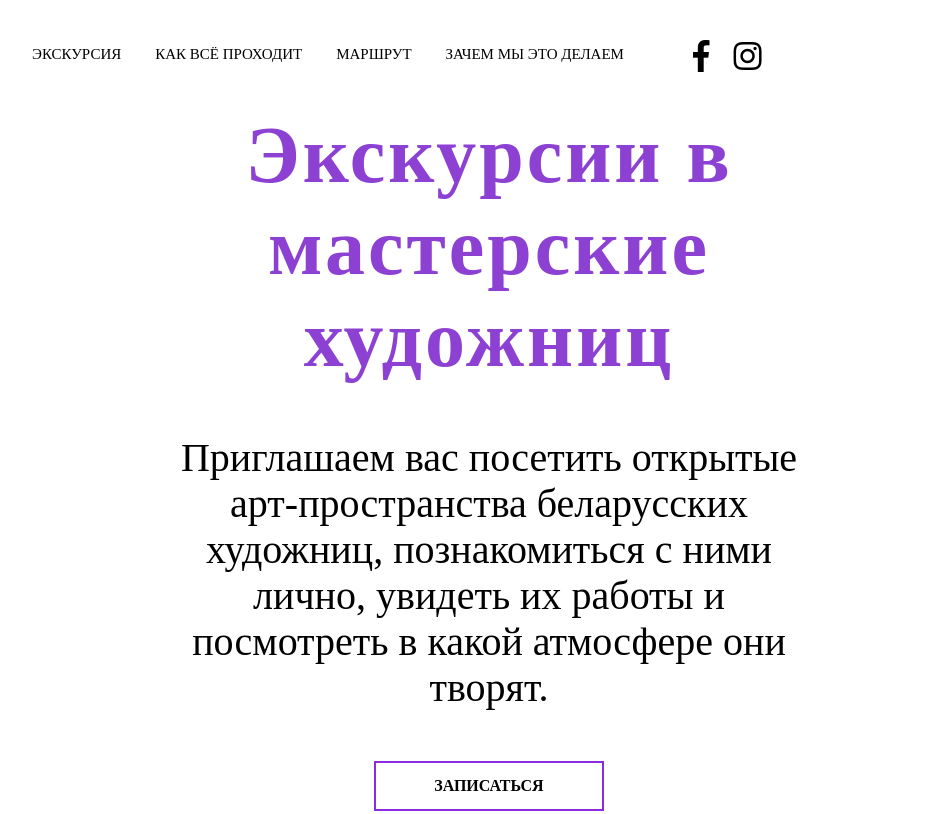
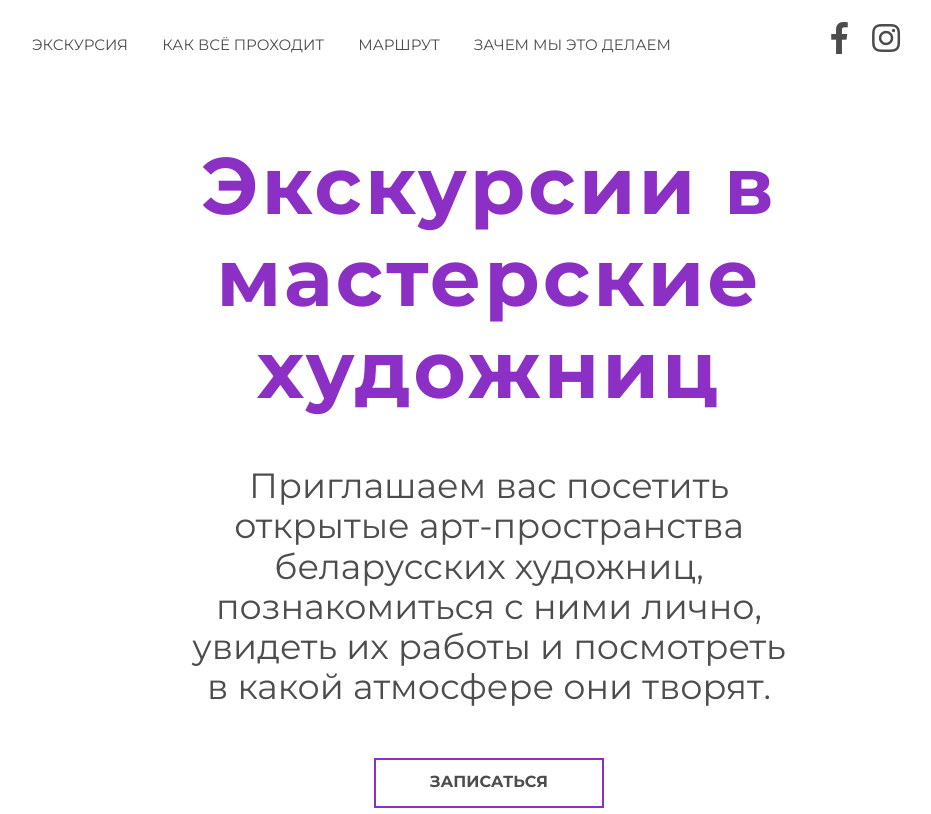
Before and after one commit to nataliamotuz/women-studios, a plain HTML site: page index.html in a window 1280 px wide. Shown: the top 814 px of the page, without its empty margins (151-1082 px from the left). Drawn offline with Linux system fonts and the light colour scheme.

Commit message:
add font

```diff
--- a/css/styles.css
+++ b/css/styles.css
@@ -1,4 +1,13 @@
 header {
+    position: fixed;
+    background: #fff;
+    opacity: 0.7;
+    height: 60px;
+    margin: 0 auto;
+    width: 1024px;
+}
+.empty-header {
+    height: 140px;
 }
 .item {
     display: inline-block;
@@ -6,11 +15,14 @@ header {
     cursor: pointer;
     text-transform: uppercase;
     font-size: 15px;
-    padding: 30px 15px;
+    padding: 20px 15px;
 }
 ul.menu {
     display: inline-block;
-    vertical-align: 50%;
+    width: 800px;
+}
+.item a:hover {
+    color: #8C2FC5;
 }
 .menu a {
     text-decoration: none;
@@ -22,17 +34,23 @@ ul.menu {
     cursor: pointer;
     display: inline-block;
   }
+  ul.social-networks {
+      margin: 0;
+  }
 
   .social-networks a {
     display: block;
     color: black;
     text-decoration: none;
   }
+  .social-networks a:hover {
+      color: #8C2FC5;
+  }
   .social-networks-wrapper {
     display: inline-block;
   }
 h1 {
-    color:rgb(140, 65, 211);
+    color: #8C2FC5;
     text-align: center;
     font-size: 80px;
     margin: 0 auto;
@@ -42,11 +60,12 @@ h1 {
 
 }
 .intro {
-    font-size: 40px;
+    font-size: 35px;
     margin: 0 auto;
     width: 623px;
     text-align: center;
     padding: 50px 0;
+    font-weight: 400;
 }
 .join {
     background: #fff;
@@ -54,17 +73,17 @@ h1 {
     height: 50px;
     margin: 0 auto;
     display: block;
-    border: 2px solid blueviolet;
+    border: 2px solid #8C2FC5;
     transition-delay: 0s;
 }
 .join a {
-    color: #000000;
+    color: #4D4D4D;
     text-decoration: none;
     text-transform: uppercase;
     font-weight: 700;
 }
 .join:hover {
-    background: blueviolet;
+    background: #8C2FC5;
     transition: background-color 0.2s ease-in-out, color 0.2s ease-in-out, border-color 0.2s ease-in-out, box-shadow 0.2s ease-in-out;
 }
 .join:hover a {
@@ -72,6 +91,8 @@ h1 {
 }
 body {
     width: 100%;
+    font-family: 'Montserrat', sans-serif;
+    color: #4D4D4D;
 }
 .wrapper {
     width: 1024px;
@@ -82,7 +103,7 @@ body {
     padding-top: 50px;
 }
 h2 {
-  color: blueviolet;
+  color: #8C2FC5;
   text-align: center;
   font-size: 50px;
   margin: 0 auto;
@@ -93,7 +114,7 @@ h2 {
 }
 .actions {
     display: inline-block;
-    width: 338px;
+    width: 333px;
     text-align: left;
     margin: 0 auto;
     padding: 0 10px;
@@ -102,7 +123,7 @@ h2 {
 box-sizing: border-box;
 }
 i {
-    color: blueviolet;
+    color: #8C2FC5;
 }
 .icon {
   text-align: center;
--- a/index.html
+++ b/index.html
@@ -8,6 +8,7 @@
   <link rel="stylesheet" href="./css/normalize.css">
   <link rel="stylesheet" href="https://use.fontawesome.com/releases/v5.3.1/css/all.css"
     integrity="sha384-mzrmE5qonljUremFsqc01SB46JvROS7bZs3IO2EmfFsd15uHvIt+Y8vEf7N7fWAU" crossorigin="anonymous">
+    <link href="https://fonts.googleapis.com/css?family=Montserrat:400,500,700&amp;subset=cyrillic" rel="stylesheet">
   <link rel="stylesheet" href="./css/styles.css">
   <title>Women Studios</title>
 </head>
@@ -17,31 +18,31 @@
     <header>
       <nav class="navigation">
         <ul class="menu">
-          <li class="item"><a href="#">Экскурсия</a></li>
-          <li class="item"><a href="#">как всё проходит</a></li>
-          <li class="item"><a href="#">маршрут</a></li>
-          <li class="item"><a href="#">зачем мы это делаем</a></li>
+          <li class="item"><a href="#excursion">Экскурсия</a></li>
+          <li class="item"><a href="#howgoing">как всё проходит</a></li>
+          <li class="item"><a href="#route">маршрут</a></li>
+          <li class="item"><a href="#whydo">зачем мы это делаем</a></li>
         </ul>
         <div class="social-networks-wrapper">
           <ul class="social-networks">
-            <li><a class="fab fa-facebook-f fa-2x" href="//facebook.com" target="_blank"></a></li>
+            <li><a class="fab fa-facebook-f fa-2x" href="https://www.facebook.com/Genderroute/" target="_blank"></a></li>
             <li><a class="fab fa-instagram fa-2x" href="//instagram.com" target="_blank"></a></li>
           </ul>
         </div>
       </nav>
     </header>
+    <div class="empty-header"></div>
     <main>
       <section>
-        <h1>Экскурсии в мастерские художниц</h1>
+        <h1 id="excursion">Экскурсии в мастерские художниц</h1>
         <p class="intro">Приглашаем вас посетить открытые арт-пространства беларусских художниц, познакомиться с ними
           лично, увидеть их работы и посмотреть в какой атмосфере они творят.</p>
         <button class="join"><a href="" target="_blank">Записаться</a></button>
-        <div class="excursion"><img src="./assets/excursion.jpg" alt="Экскурсия в художественную мастерскую"
-            width="1024" height="650"></div>
+        <div class="excursion"><img src="./assets/excursion.jpg" alt="Экскурсия в художественную мастерскую"></div>
 
       </section>
       <section>
-        <h2>Как все происходит</h2>
+        <h2 id="howgoing">Как все проходит</h2>
         <div class="actions">
           <div class="icon"><i class="far fa-address-card fa-7x"></i></div>
           <div>
@@ -64,19 +65,18 @@
           <div class="icon"><i class="far fa-paper-plane fa-7x"></i></div>
           <div>
             <p>Мы создаём канал в Telegram под каждую экскурсию. Там публикуется информация о месте встречи. Сообщается
-              местоположение для тех, кто опаздывает. Туда же отправляется дополнительная информация, с которой будет
-              куда интереснее общаться с художницами.
+              местоположение для тех, кто опаздывает, отправляется дополнительная информация, с которой будет интереснее общаться с художницами.
             </p>
           </div>
         </div>
-        <h2>Маршрут</h2>
+        <h2 id="route">Маршрут</h2>
         <p class="route">Начинаем в зависимости от того, какие мастерские соглашаются принять гостей. Всего на карте 3
           места-кластера. На вокзале (1), у Дома художника (около ТЦ «Рига») ул. Сурганова, 44 (2), у «Палаца
           мастацтваў» (3).</p>
         <img class="map" src="./assets/map.png" alt="map">
         <p class="route">На карте указаны лишь мастерские тех художниц, которые согласились впустить в свои пространства
           публику и рассказать о себе, и о своем культурном опыте.</p>
-        <h2>Зачем мы это делаем</h2>
+        <h2 id="whydo">Зачем мы это делаем</h2>
         <article>
           <p class="why">Беларусские художницы не объединены в какие-либо ассоциации и союзы, у них нет регулярной
             возможности создавать выставочные пространства для своего искусства, что дало бы возможность воздействовать
@@ -91,6 +91,7 @@
             «союзовcкие», «городские» (снять их можно только с одобрения БСХ) и «домашние» (снимаются самостоятельно).
           </p>
         </article>
+        <button class="join"><a href="" target="_blank">Записаться на экскурсию</a></button>
       </section>
 
     </main>
```
Also changed, not shown: assets/excursion.jpg.
